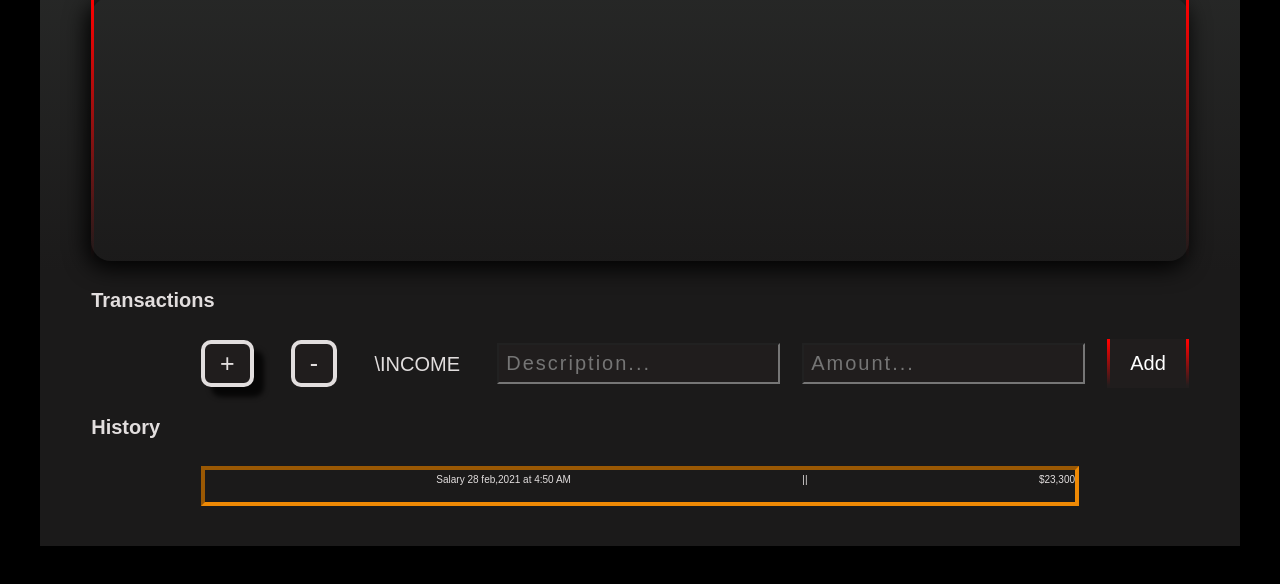
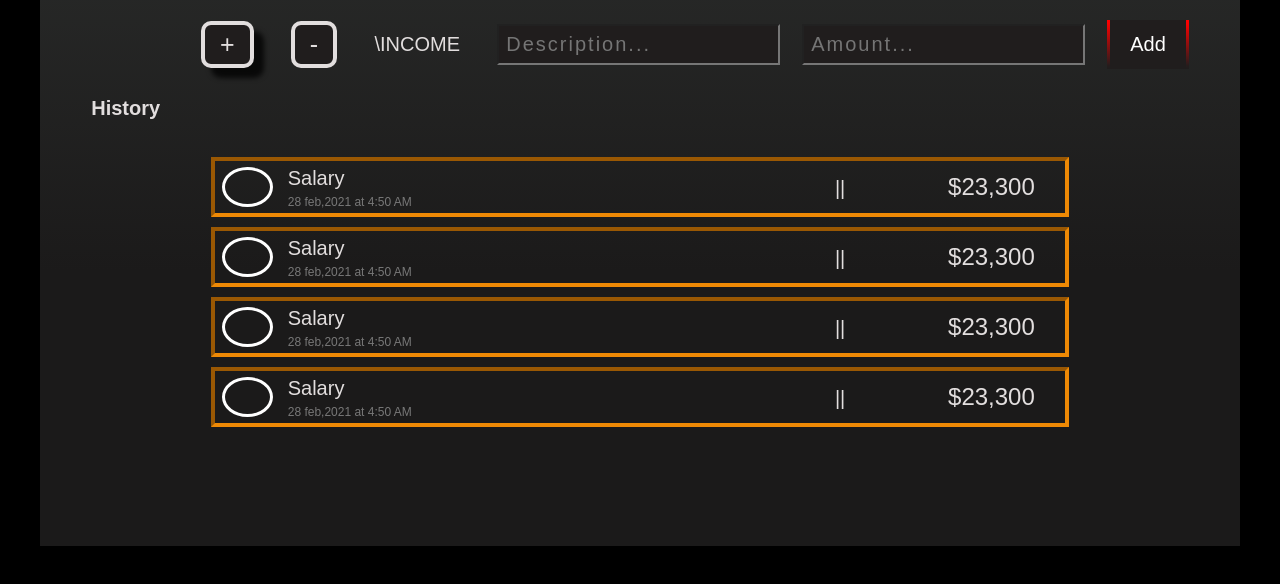
Before and after one commit to shahzain-lab/BugdetyApp-js, a plain HTML site: page index.html in a window 1280 px wide. Shown: the part 804-1388 px from the top of the page. Drawn offline with Linux system fonts and the light colour scheme.

Commit message:
refactored markup

```diff
--- a/index.html
+++ b/index.html
@@ -61,14 +61,50 @@
                             <span class="hist-desc">Salary</span>
                             <span class="hist-time">28 feb,2021 at 4:50 AM</span>
                         </div>
+                        <div class="item_value--box">
                         <span class="update_trans--feild">||</span>
                         <span class="trans_hist--value">$23,300</span>
-                    </li>
-                </ul>
-            </div>
+                    </div>
+                </li>
+                    <li class="hist-list__item">
+                        <span class="amount_sign"></span>
+                        <div class="desc_time--history">
+                            <span class="hist-desc">Salary</span>
+                            <span class="hist-time">28 feb,2021 at 4:50 AM</span>
+                        </div>
+                        <div class="item_value--box">
+                        <span class="update_trans--feild">||</span>
+                        <span class="trans_hist--value">$23,300</span>
+                    </div>
+                </li>
+                    <li class="hist-list__item">
+                        <span class="amount_sign"></span>
+                        <div class="desc_time--history">
+                            <span class="hist-desc">Salary</span>
+                            <span class="hist-time">28 feb,2021 at 4:50 AM</span>
+                        </div>
+                        <div class="item_value--box">
+                        <span class="update_trans--feild">||</span>
+                        <span class="trans_hist--value">$23,300</span>
+                    </div>
+                </li>
+
+                    <li class="hist-list__item">
+                        <span class="amount_sign"></span>
+                        <div class="desc_time--history">
+                            <span class="hist-desc">Salary</span>
+                            <span class="hist-time">28 feb,2021 at 4:50 AM</span>
+                        </div>
+                        <div class="item_value--box">
+                        <span class="update_trans--feild">||</span>
+                        <span class="trans_hist--value">$23,300</span>
+                    </div>
+                </li>
+            </ul>
         </div>
     </div>
-        </div>
+</div>
+</div>
 
 
          <!--<div class="top">
--- a/style.css
+++ b/style.css
@@ -125,7 +125,8 @@
   .main{
     padding:0 4%;
       width: 120rem;
-      height: 110rem;
+      min-height: 110rem;
+      /* max-height: 200rem; */
       background: linear-gradient(0deg, rgba(27,26,26,1) 25%, rgba(57,61,59,1) 93%);
   }
 
@@ -324,8 +325,48 @@ linear-gradient(
 
 .hist-list__item{
     display: flex;
-    justify-content: space-between;
-    height: 15%;
+    align-items: center;
+    height: 20%;
+    padding: 2px;
     color: var(--color-heading);
     border: 4px inset #ee8905;
+    transition: .2s all;
+    margin: 1rem;
 }
+
+.amount_sign{
+  width: 6%;
+  height: 4rem;
+  border: 3px solid white;
+  margin: 0px 5px;
+  border-radius: 50%;
+}
+
+.desc_time--history{
+  display: inline-grid;
+  margin-left: 1rem;
+  line-height: 1.5;
+}
+
+.hist-desc{
+  font-size: 2rem;
+}
+
+.hist-time{
+  font-size: 1.2rem;
+  color: #787878;
+}
+
+.item_value--box{
+  margin-left: 50%;
+}
+
+.update_trans--feild{
+  font-size: 2rem;
+}
+
+
+.trans_hist--value{
+  margin-left: 10rem;
+  font-size: 2.4rem;
+}
```
